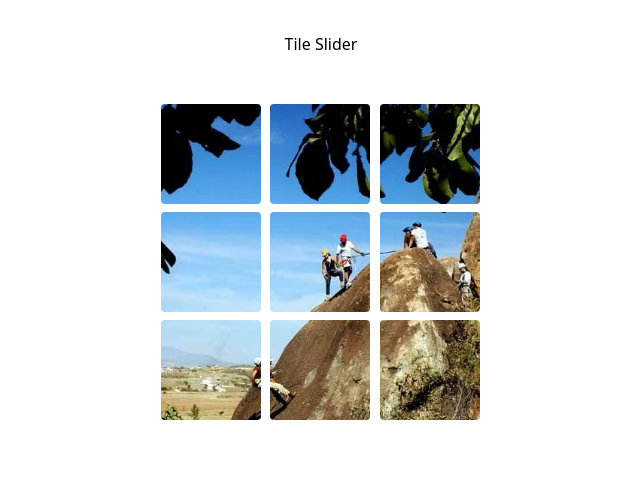
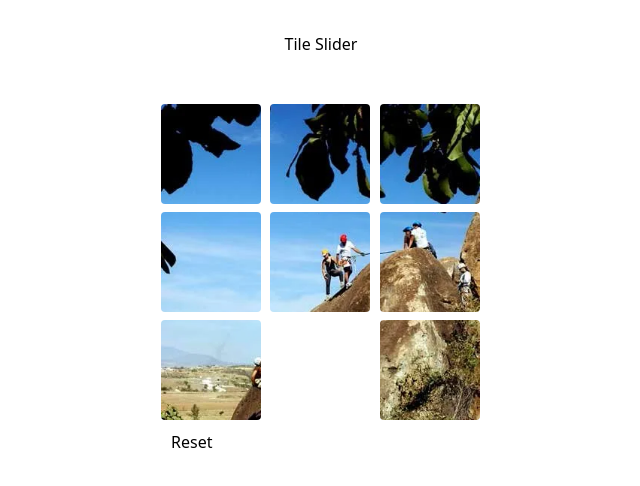
Before and after one commit to chinnno15/tile-slider, a Next.js app: page / in a window 1280 px wide. Shown: the top 486 px of the page, without its empty margins (319-959 px from the left). Built offline with nearby package versions, Linux system fonts and the light colour scheme.

Commit message:
remove direction flags
Signed-off-by: Jose Oliveros <chinnno15@gmail.com>

```diff
--- a/src/pages/Tile.tsx
+++ b/src/pages/Tile.tsx
@@ -8,11 +8,27 @@ import { useState } from 'react';
 
 import { TileDirection } from './lib';
 
-export type onPositionChangeCallback = (direction: TileDirection) => void;
+export interface ITileState {
+  tileIx: number;
+  rowIx: number;
+  imgIx: number;
+  hasMoveUp: boolean;
+  hasMoveRight: boolean;
+  hasMoveLeft: boolean;
+  hasMoveDown: boolean;
+  empty: boolean;
+}
 
-interface TileProps {
+export interface onPositionChangeCallbackInputs {
+  direction: TileDirection;
+  rowIx: number;
+  tileIx: number;
+}
+
+export type onPositionChangeCallback = (input: onPositionChangeCallbackInputs) => void;
+
+interface TileProps extends ITileState{
   imageUrl: string;
-  index?: number;
   baseImageHeight: number;
   baseImageWidth: number;
   onPositionChange: onPositionChangeCallback;
@@ -20,12 +36,14 @@ interface TileProps {
 
 export const Tile: React.FC<TileProps> = ({
   imageUrl,
-  index = 0,
+  imgIx = 0,
   baseImageHeight,
   baseImageWidth,
   onPositionChange,
+  empty = false,
+  rowIx,
+  tileIx
 }) => {
-  const [controlsEnabled, setControlsEnabled] = useState(false);
   const tileWidth = -100;
   let minImageDim = 0;
 
@@ -37,7 +55,7 @@ export const Tile: React.FC<TileProps> = ({
 
   let bpX = '';
   let bpY = '';
-  const modulo = index % 3;
+  const modulo = imgIx % 3;
 
   if (modulo == 0) {
     bpX = `${tileWidth * 0}px`;
@@ -51,7 +69,7 @@ export const Tile: React.FC<TileProps> = ({
     bpX = `${tileWidth * 2}px`;
   }
 
-  const row = Math.floor(index / 3);
+  const row = Math.floor(imgIx / 3);
 
   const rowModulo = row % 3;
 
@@ -74,52 +92,24 @@ export const Tile: React.FC<TileProps> = ({
     backgroundSize: '300%',
   };
 
-  // console.log(JSON.stringify({
-  //   index,
-  //   row,
-  //   modulo,
-  //   rowModulo,
-  //   ...bgProps
-  // }, null, 2))
+  const tileProps = {
+    tileIx,
+    rowIx
+  }
 
   return (
-    <div
-      className='relative z-0'
-      onMouseEnter={() => setControlsEnabled(true)}
-      onMouseLeave={() => setControlsEnabled(false)}
-    >
-      {controlsEnabled ? (
-        <div>
-          <div
-            className='absolute top-10 left-1 flex z-10'
-            onClick={() => onPositionChange(TileDirection.Left)}
-          >
-            <ArrowLeftCircleIcon className='text-gray-500 h-6 w-6'></ArrowLeftCircleIcon>
-          </div>
-          <div
-            className='absolute bottom-1 right-10 flex z-10'
-            onClick={() => onPositionChange(TileDirection.Down)}
-          >
-            <ArrowDownCircleIcon className='text-gray-500 h-6 w-6'></ArrowDownCircleIcon>
-          </div>
-          <div
-            className='absolute right-1 top-10 flex z-10'
-            onClick={() => onPositionChange(TileDirection.Right)}
-          >
-            <ArrowRightCircleIcon className='text-gray-500 h-6 w-6'></ArrowRightCircleIcon>
-          </div>
-          <div
-            className='absolute top-1 right-10 flex z-10'
-            onClick={() => onPositionChange(TileDirection.Up)}
-          >
-            <ArrowUpCircleIcon className='text-gray-500 h-6 w-6'></ArrowUpCircleIcon>
-          </div>
+    <div>
+      {!empty && (
+        <div
+          className='relative z-0'
+          onClick={() => onPositionChange({
+            direction: TileDirection.Left,
+            ...tileProps
+            })}
+        >
+          <div className='tile' style={bgProps} id={`tile-${imgIx}`}></div>
         </div>
-      ) : (
-        <></>
       )}
-
-      <div className='tile' style={bgProps} id={`tile-${index}`}></div>
     </div>
   );
 };
--- a/src/pages/TileSlider.tsx
+++ b/src/pages/TileSlider.tsx
@@ -1,22 +1,16 @@
 import Image from 'next/image';
-import { useState } from "react";
-import { Grid } from "react-loader-spinner";
+import { useEffect, useState } from 'react';
+import { Grid } from 'react-loader-spinner';
 
-import { delay,TileDirection } from "./lib";
-import { Tile } from "./Tile";
+import Button from './components/Button';
+import { delay, TileDirection } from './lib';
+import { onPositionChangeCallbackInputs, Tile } from './Tile';
+import { ITileState } from './Tile';
+import { pick } from 'lodash';
 
 interface ImageDimProps {
   height: number;
   width: number;
-}
-
-interface ITileState {
-  imgIx: number;
-  empty: boolean;
-  hasMoveLeft: boolean;
-  hasMoveRight: boolean;
-  hasMoveUp: boolean;
-  hasMoveDown: boolean;
 }
 
 class TileState implements ITileState {
@@ -26,10 +20,14 @@ class TileState implements ITileState {
   hasMoveRight: boolean;
   hasMoveUp: boolean;
   hasMoveDown: boolean;
+  rowIx: number;
+  tileIx: number;
 
-  constructor(inputs: {imgIx: number, empty?: boolean}) {
-    const {imgIx, empty} = inputs;
+  constructor(inputs: { imgIx: number; empty?: boolean }) {
+    const { imgIx, empty } = inputs;
     this.imgIx = imgIx;
+    this.tileIx = 0;
+    this.rowIx = 0;
     this.empty = empty ? empty : false;
 
     this.hasMoveLeft = false;
@@ -41,41 +39,126 @@ class TileState implements ITileState {
 
 const tilesInitial: TileState[][] = [
   [
-    new TileState({imgIx: 0, empty: true}),
-    new TileState({imgIx: 1, empty: true}),
-    new TileState({imgIx: 2, empty: true}),
+    new TileState({ imgIx: 0, empty: false }),
+    new TileState({ imgIx: 1, empty: false }),
+    new TileState({ imgIx: 2, empty: false }),
   ],
   [
-    new TileState({imgIx: 3, empty: true}),
-    new TileState({imgIx: 4, empty: true}),
-    new TileState({imgIx: 5, empty: true}),
+    new TileState({ imgIx: 3, empty: false }),
+    new TileState({ imgIx: 4, empty: false }),
+    new TileState({ imgIx: 5, empty: false }),
   ],
   [
-    new TileState({imgIx: 6, empty: true}),
-    new TileState({imgIx: 7, empty: true}),
-    new TileState({imgIx: 8, empty: true}),
+    new TileState({ imgIx: 6, empty: false }),
+    new TileState({ imgIx: 7, empty: false }),
+    new TileState({ imgIx: 8, empty: false }),
   ],
-
 ];
 
-function validateMoves(state: TileState[][]) {
+function getRandomItem<T>(array: T[]): { item: T; index: number } {
+  if (array.length === 0) {
+    throw new Error('Array is empty.');
+  }
+  const randomIndex = Math.floor(Math.random() * array.length);
+  const item = array[randomIndex];
+
+  if (!item) {
+    throw new Error('Item does not exist.');
+  }
+
+  return { item, index: randomIndex };
+}
+
+function initTileStates(state: TileState[][]) {
+  // random empty tile
+  const flatState = state.flat();
+
+  const { item: tile, index: ix } = getRandomItem(flatState);
+
+  const empty = flatState.filter((tile) => {
+    return tile.empty;
+  });
+
+  if (empty.length == 0) {
+    tile.empty = true;
+  }
+
+  state = validateMoves(state);
 
   return state;
 }
 
-function onTilePositionChange(direction: TileDirection) {
-  console.log(direction)
+function validateMoves(state: TileState[][]) {
+  // console.log(JSON.stringify(state, null, 2))
+
+  let whiteTile = null;
+
+  for (let rowIx = 0; rowIx < state.length; rowIx++) {
+    const row = state[rowIx] || [];
+    const rowLen = row.length;
+
+    for (let tileIx = 0; tileIx < row.length; tileIx++) {
+      const tile = row[tileIx] || ({} as ITileState);
+      const tileLen = row.length;
+
+      if (tile.empty) {
+        whiteTile = tile;
+      }
+
+      tile.rowIx = rowIx;
+      tile.tileIx = tileIx;
+
+      if (rowIx == whiteTile?.rowIx) {
+        tile.hasMoveLeft = true;
+        tile.hasMoveRight = true;
+      }
+
+      if (tileIx == whiteTile?.tileIx) {
+        tile.hasMoveDown = true;
+        tile.hasMoveUp = true;
+      }
+
+      if (rowIx == 0) {
+        tile.hasMoveUp = false;
+      }
+
+      if (rowIx == rowLen - 1) {
+        tile.hasMoveDown = false;
+      }
+
+      if (tileIx == whiteTile?.tileIx && rowIx + 1 == whiteTile.rowIx) {
+        tile.hasMoveUp = true;
+        tile.hasMoveDown = false;
+      }
+
+      if (tileIx == whiteTile?.tileIx && rowIx - 1 == whiteTile.rowIx) {
+        tile.hasMoveUp = true;
+        tile.hasMoveDown = false;
+      }
+
+      // if (tileIx == 0) {
+      //   tile.hasMoveLeft = false;
+      // }
+
+      // if (tileIx == tileLen - 1) {
+      //   tile.hasMoveRight = false;
+      // }
+    }
+  }
+
+  return state;
 }
 
 interface TileSliderProps {
   imageUrl: string;
 }
 
+
+
 const TileSlider: React.FC<TileSliderProps> = (input) => {
-  const {imageUrl} = input;
+  const { imageUrl } = input;
   const [imageDims, setImageDims] = useState<ImageDimProps | null>(null);
-
-  const [tiles, setTiles] = useState(validateMoves(tilesInitial));
+  const [tiles, setTiles] = useState<TileState[][] | null>(initTileStates(tilesInitial))
 
    async function onImageLoad(event: { currentTarget: HTMLImageElement }) {
     const image = event.currentTarget;
@@ -88,20 +171,100 @@ const TileSlider: React.FC<TileSliderProps> = (input) => {
     });
   }
 
+  function resetTiles() {
+    setTiles(initTileStates(tilesInitial));
+  }
+
+  function moveToWhiteTile(opts: {
+      tiles: TileState[][],
+      inputs: onPositionChangeCallbackInputs,
+      tile: ITileState,
+      whiteTile: ITileState
+    }) {
+    const {inputs, tile, whiteTile } = opts;
+    tile.rowIx = inputs.rowIx;
+    tile.tileIx = inputs.tileIx;
+
+    // console.log(JSON.stringify(tile, null, 2));
+
+    // tiles[whiteTile.rowIx][whiteTile.tileIx] = tile;
+    // tiles[tile.rowIx][tile.tileIx] = whiteTile;
+    console.log('moved tile!!');
+
+    setTiles(tiles)
+  }
+
+  function onTilePositionChange(inputs: onPositionChangeCallbackInputs) {
+    const state = tiles;
+    let whiteTile = null;
+
+    for (let rowIx = 0; rowIx < state.length; rowIx++) {
+      const row = state[rowIx] || [];
+
+      for (let tileIx = 0; tileIx < row.length; tileIx++) {
+        const tile = row[tileIx] || ({} as ITileState);
+
+        if (tile.empty) {
+          whiteTile = tile;
+        }
+
+        if(whiteTile) {
+          moveToWhiteTile({tiles, inputs, tile, whiteTile });
+        }
+
+        // if (tile.tileIx == inputs.tileIx) {
+        //   if (!tile.empty && whiteTile) {
+        //     if (inputs.rowIx == whiteTile.rowIx) {
+        //       // const data = [[inputs], tile.tileIx, tile.rowIx, whiteTile.rowIx]
+        //       // console.log(JSON.stringify(data))
+
+        //       // console.log('## in here ##')
+
+        //       if(inputs.tileIx != whiteTile.tileIx &&
+        //          Math.abs(whiteTile.tileIx - inputs.tileIx) == 1) {
+        //         // move to newIx
+        //         // console.log('## in here ##')
+        //         moveToWhiteTile({tiles: state, inputs, tile, whiteTile });
+
+        //       }
+
+        //     }
+        //     // if (tile.Ix - 1 == whiteTile.tileIx) {
+        //     //   moveToWhiteTile({ tile, whiteTile });
+        //     // }
+
+        //   }
+        // }
+      }
+    }
+  }
+
   return (
     <div className='w-80 my-12 mx-auto'>
-      {imageDims ? (
+      {imageDims && tiles ? (
+        <div>
           <div className='grid grid-cols-3 gap-2'>
             {tiles.flat().map((tile: ITileState) => (
               <Tile
                 key={tile.imgIx}
                 imageUrl={imageUrl}
-              index={tile.imgIx}
+                imgIx={tile.imgIx}
+                empty={tile.empty}
                 onPositionChange={onTilePositionChange}
                 baseImageHeight={imageDims.height}
                 baseImageWidth={imageDims.width}
+                hasMoveDown={tile.hasMoveDown}
+                hasMoveUp={tile.hasMoveUp}
+                hasMoveLeft={tile.hasMoveLeft}
+                hasMoveRight={tile.hasMoveRight}
+                tileIx={tile.tileIx}
+                rowIx={tile.rowIx}
               ></Tile>
             ))}
+          </div>
+          <div>
+            <Button text='Reset' onClick={resetTiles}></Button>
+          </div>
         </div>
       ) : (
         <div className='w-full'>
--- /dev/null
+++ b/src/pages/components/Button.tsx
@@ -0,0 +1,22 @@
+interface IButton {
+  text: string;
+  onClick: any;
+}
+
+const Button = (opts: IButton) => {
+  const {text, onClick} = opts;
+
+  return (
+    <button
+      type="button"
+      style={{
+        margin: '10px',
+      }}
+      onClick={onClick}
+    >
+      {text}
+    </button>
+  );
+};
+
+export default Button;
--- a/src/pages/index.tsx
+++ b/src/pages/index.tsx
@@ -22,7 +22,9 @@ export default function Home() {
             <div className='mt-8'>
               <h1 className='text-center'>Tile Slider</h1>
             </div>
-            <TileSlider imageUrl={imageUrl}></TileSlider>
+            <TileSlider
+              imageUrl={imageUrl}
+              saveState={true}></TileSlider>
           </div>
         </main>
       </div>
```
Lines whose indentation alone changed are shown as unchanged.
